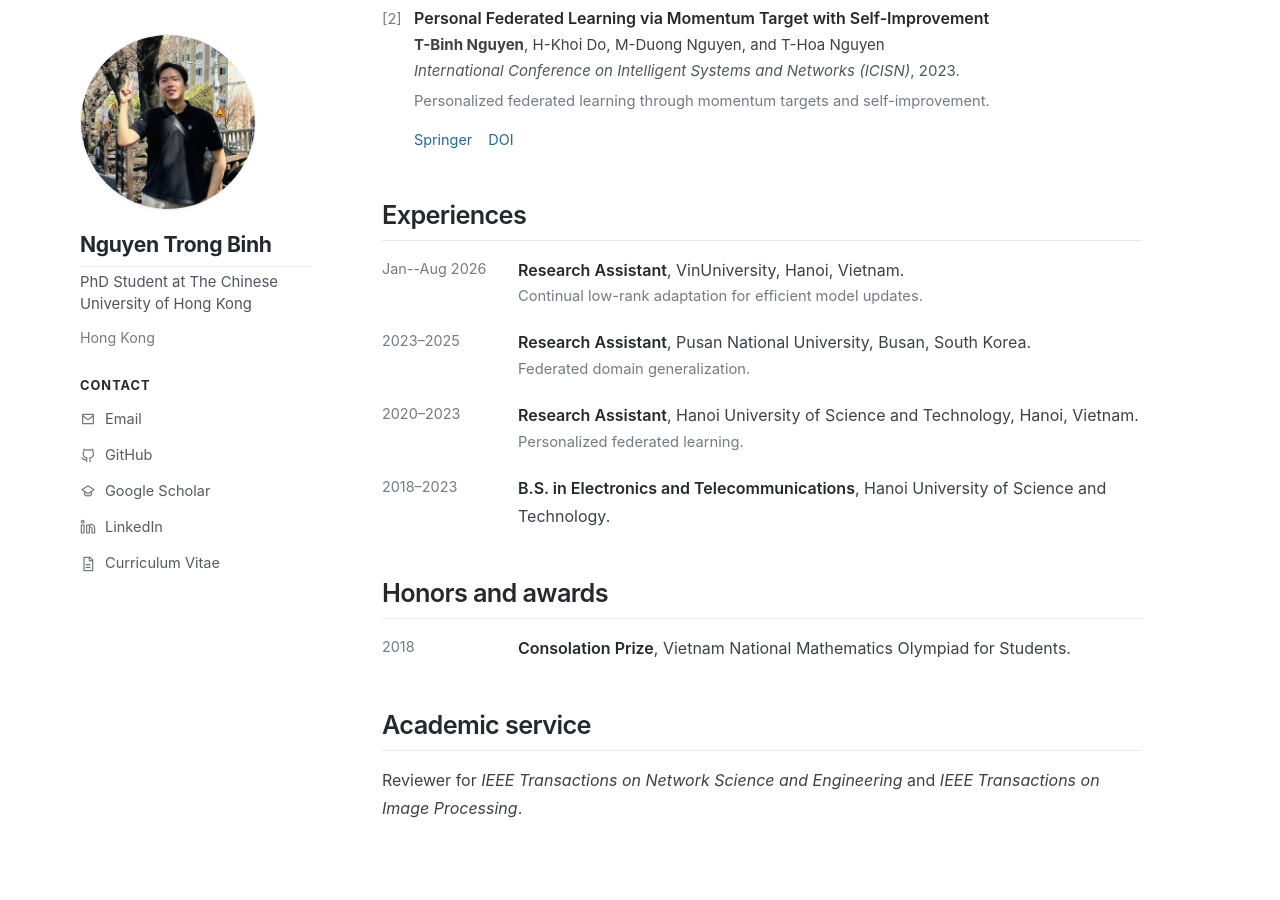
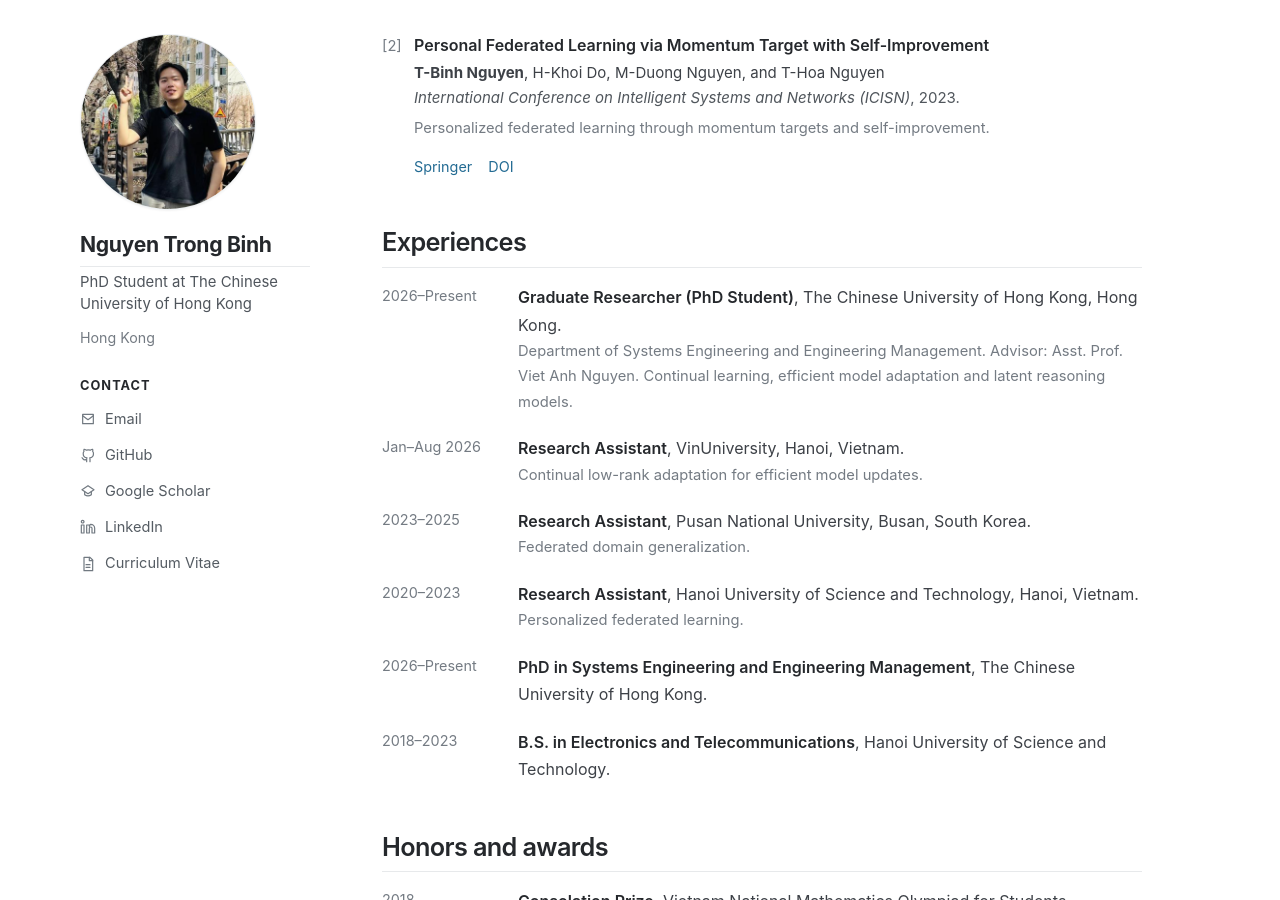
Before and after one commit to BINH2702/BINH2702.github.io, a Jekyll site: the page index.html, which Jekyll copies as it is, in a window 1280 px wide and 900 px high, scrolled down 972 px. Built offline with Jekyll 4.4.1, drawn with Linux system fonts in a browser that asks for light colours; some of the changed text lies outside the part shown.

Commit message:
Add CUHK PhD to experience and update profile role
Co-Authored-By: Claude Opus 5.5 <noreply@anthropic.com>
Claude-Session: https://claude.ai/code/session_01Eq3oSs9ZjHJCDu5U7CDfHx

```diff
--- a/index.html
+++ b/index.html
@@ -76,7 +76,8 @@
         <h1>About me</h1>
         <p>
           I am a PhD student in Systems Engineering and Engineering Management at
-          <a href="https://www.cuhk.edu.hk/english/index.html">The Chinese University of Hong Kong</a>.
+          <a href="https://www.cuhk.edu.hk/english/index.html">The Chinese University of Hong Kong</a>,
+          advised by Asst. Prof. Viet Anh Nguyen. I study continual learning, efficient model adaptation and latent reasoning models.
           <!-- I am currently a Research Assistant at VinUniversity, where I study continual learning and efficient model adaptation. -->
         </p>
         <p>
@@ -131,7 +132,15 @@
         <h2>Experiences</h2>
 
         <div class="timeline-item">
-          <div class="timeline-date">Jan--Aug 2026</div>
+          <div class="timeline-date">2026–Present</div>
+          <div class="timeline-body">
+            <p><strong>Graduate Researcher (PhD Student)</strong>, The Chinese University of Hong Kong, Hong Kong.</p>
+            <p class="note">Department of Systems Engineering and Engineering Management. Advisor: Asst. Prof. Viet Anh Nguyen. Continual learning, efficient model adaptation and latent reasoning models.</p>
+          </div>
+        </div>
+
+        <div class="timeline-item">
+          <div class="timeline-date">Jan–Aug 2026</div>
           <div class="timeline-body">
             <p><strong>Research Assistant</strong>, VinUniversity, Hanoi, Vietnam.</p>
             <p class="note">Continual low-rank adaptation for efficient model updates.</p>
@@ -151,6 +160,13 @@
           <div class="timeline-body">
             <p><strong>Research Assistant</strong>, Hanoi University of Science and Technology, Hanoi, Vietnam.</p>
             <p class="note">Personalized federated learning.</p>
+          </div>
+        </div>
+
+        <div class="timeline-item">
+          <div class="timeline-date">2026–Present</div>
+          <div class="timeline-body">
+            <p><strong>PhD in Systems Engineering and Engineering Management</strong>, The Chinese University of Hong Kong.</p>
           </div>
         </div>
 
--- a/publications.html
+++ b/publications.html
@@ -28,8 +28,8 @@
     <aside class="sidebar" aria-label="Profile">
       <img class="avatar" src="assets/profile.jpg" width="176" height="176" alt="Portrait of Nguyen Trong Binh">
       <h2 class="profile-name">Nguyen Trong Binh</h2>
-      <p class="profile-role">Incoming PhD Student at The Chinese University of Hong Kong</p>
-      <p class="profile-location">Hanoi, Vietnam</p>
+      <p class="profile-role">PhD Student at The Chinese University of Hong Kong</p>
+      <p class="profile-location">Hong Kong</p>
 
       <p class="follow-label">Contact</p>
       <ul class="profile-links">
```
